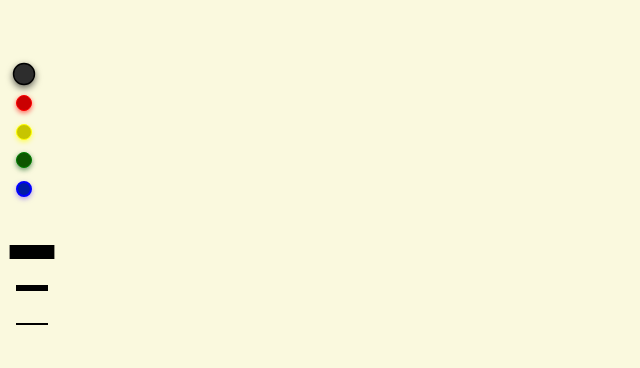
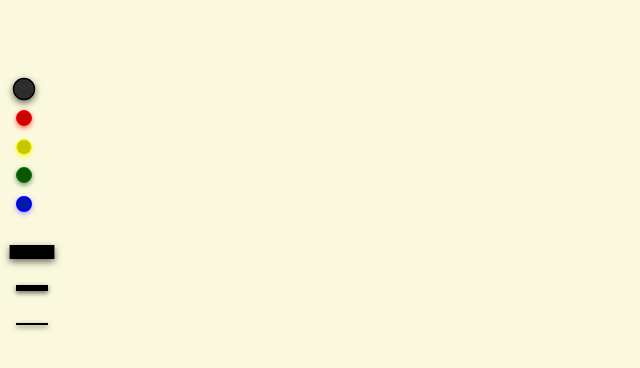
Before and after one commit to DDB324/canvas-demo-1, a plain HTML site: page index.html in a window 1280 px wide. Shown: the whole page, without its empty margins (0-640 px from the left). Drawn offline with Linux system fonts and the light colour scheme.

Commit message:
优化颜色功能的布局

```diff
--- a/style.css
+++ b/style.css
@@ -40,7 +40,7 @@
 .colors {
     margin: 1em;
     position: absolute;
-    top: 50px;
+    top: 65px;
     left: 0;
 }
 
@@ -109,6 +109,7 @@
     transform: translate(-50%,-50%);
     background: black;
     width:100%;
+    box-shadow: 0 2px 5px rgba(0, 0, 0, .6);
 }
 .line-style > :nth-child(1)::before {
     height: 10px;
```
